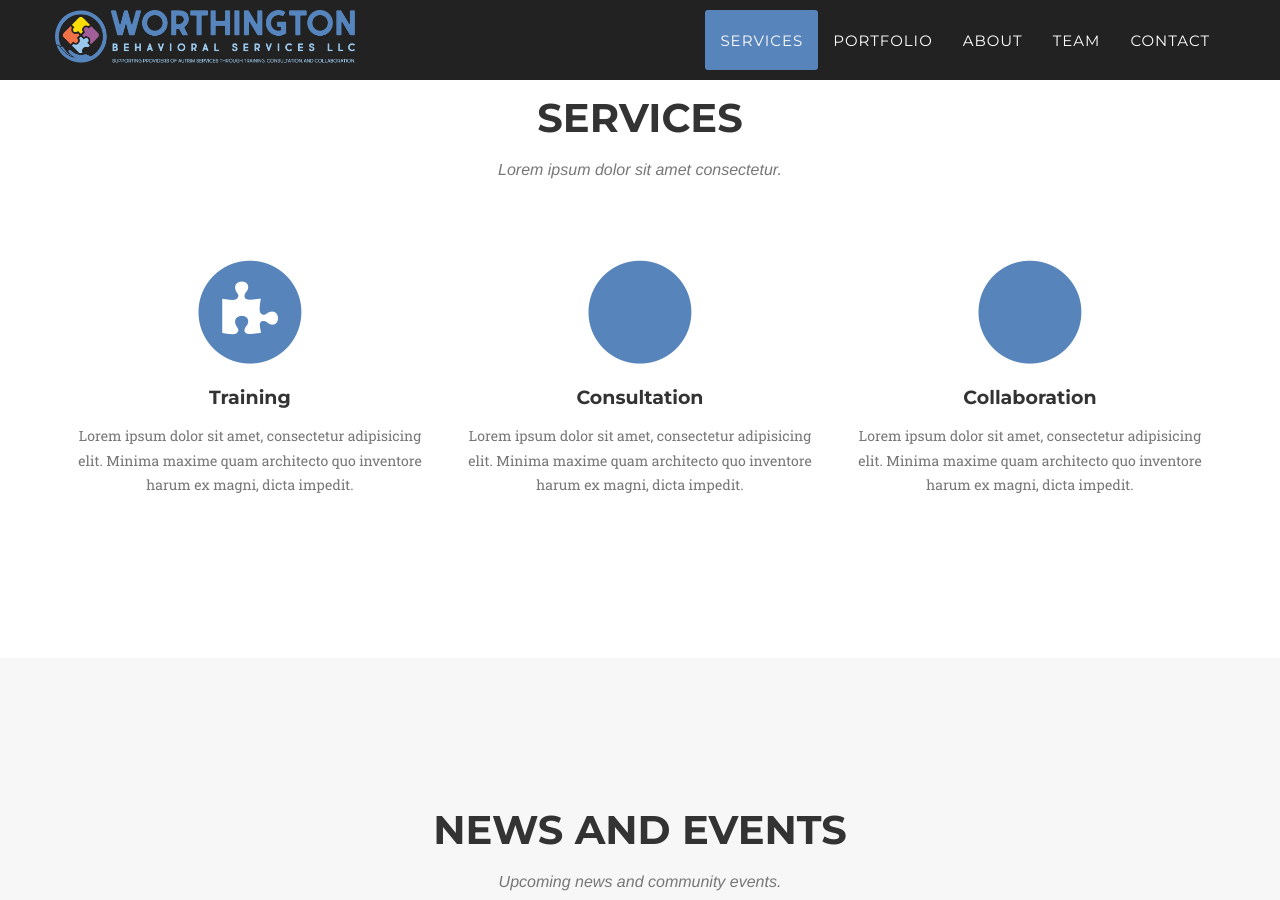
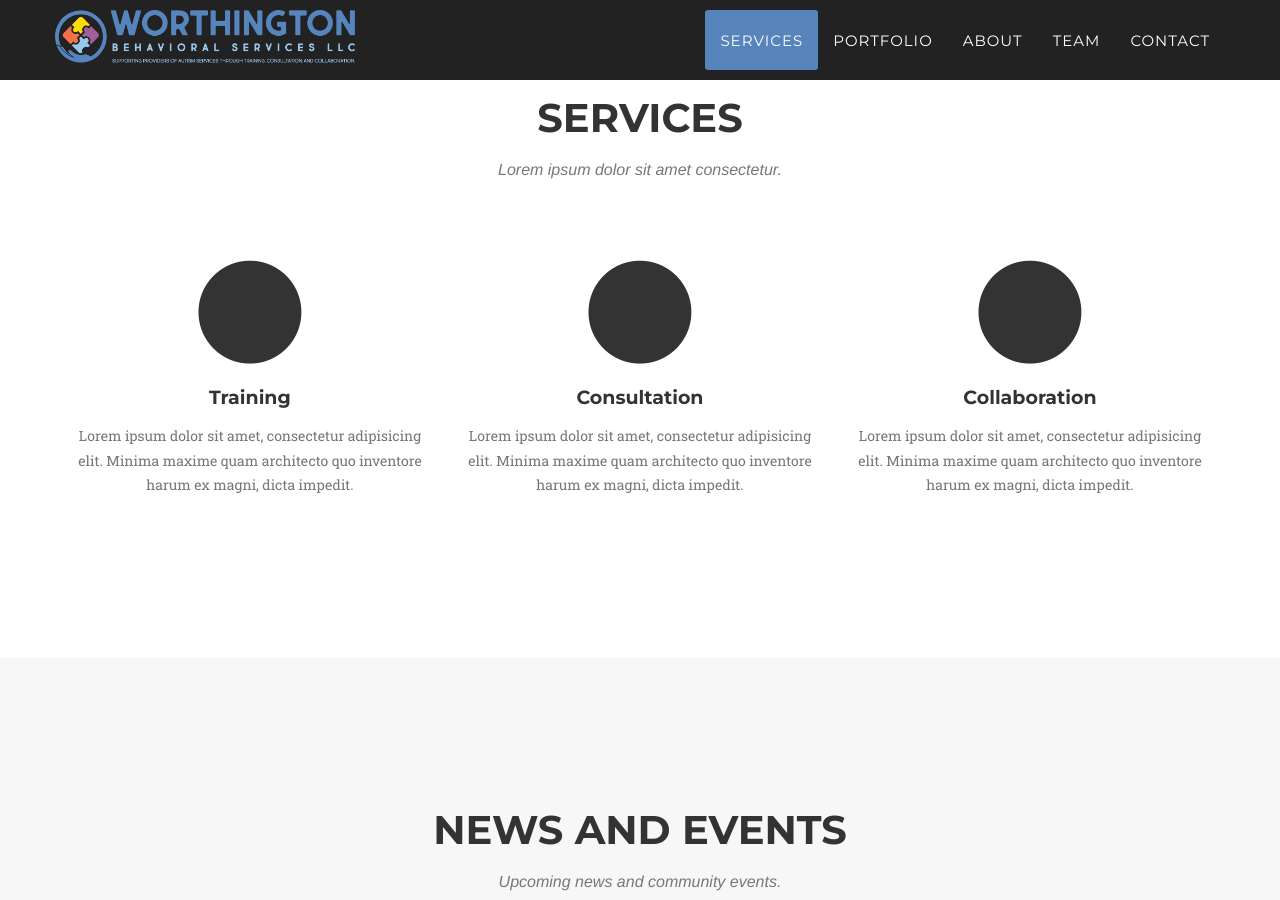
Before and after one commit to wbsllc/website, a Jekyll site: the page built from index.html, in a window 1280 px wide and 900 px high, scrolled down 812 px. Built offline with Jekyll 4.4.1, drawn with Linux system fonts in a browser that asks for light colours; some web fonts are replaced.

Commit message:
Update services.html

```diff
--- a/_includes/services.html
+++ b/_includes/services.html
@@ -10,24 +10,24 @@
             <div class="row text-center">
                 <div class="col-md-4">
                     <span class="fa-stack fa-4x">
-                        <i class="fa fa-circle fa-stack-2x text-primary"></i>
-                        <i class="fa fa-puzzle-piece fa-stack-1x fa-inverse"></i>
+                        <i class="fa fa-circle fa-stack-2x text-training"></i>
+                        <i class="fa fa-stack-1x fa-inverse"></i>
                     </span>
                     <h4 class="service-heading">Training</h4>
                     <p class="text-muted">Lorem ipsum dolor sit amet, consectetur adipisicing elit. Minima maxime quam architecto quo inventore harum ex magni, dicta impedit.</p>
                 </div>
                 <div class="col-md-4">
                     <span class="fa-stack fa-4x">
-                        <i class="fa fa-circle fa-stack-2x text-primary"></i>
-                        <i class="fa fa-child-reaching fa-stack-1x fa-inverse"></i>
+                        <i class="fa fa-circle fa-stack-2x text-consultation"></i>
+                        <i class="fa fa-stack-1x fa-inverse"></i>
                     </span>
                     <h4 class="service-heading">Consultation</h4>
                     <p class="text-muted">Lorem ipsum dolor sit amet, consectetur adipisicing elit. Minima maxime quam architecto quo inventore harum ex magni, dicta impedit.</p>
                 </div>
                 <div class="col-md-4">
                     <span class="fa-stack fa-4x">
-                        <i class="fa fa-circle fa-stack-2x text-primary"></i>
-                        <i class="fa fa-people-group fa-stack-1x fa-inverse"></i>
+                        <i class="fa fa-circle fa-stack-2x text-collaboration"></i>
+                        <i class="fa fa-stack-1x fa-inverse"></i>
                     </span>
                     <h4 class="service-heading">Collaboration</h4>
                     <p class="text-muted">Lorem ipsum dolor sit amet, consectetur adipisicing elit. Minima maxime quam architecto quo inventore harum ex magni, dicta impedit.</p>
```
